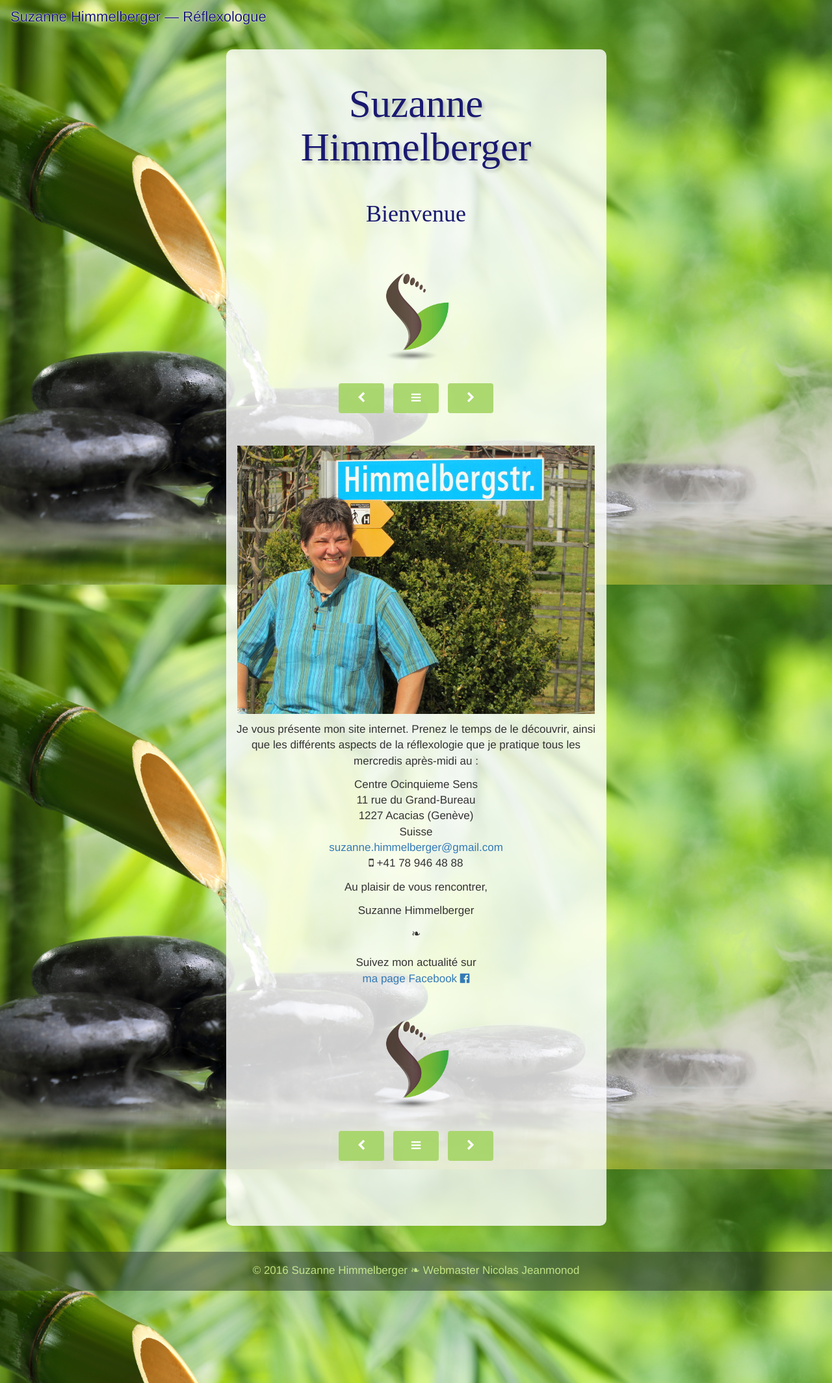
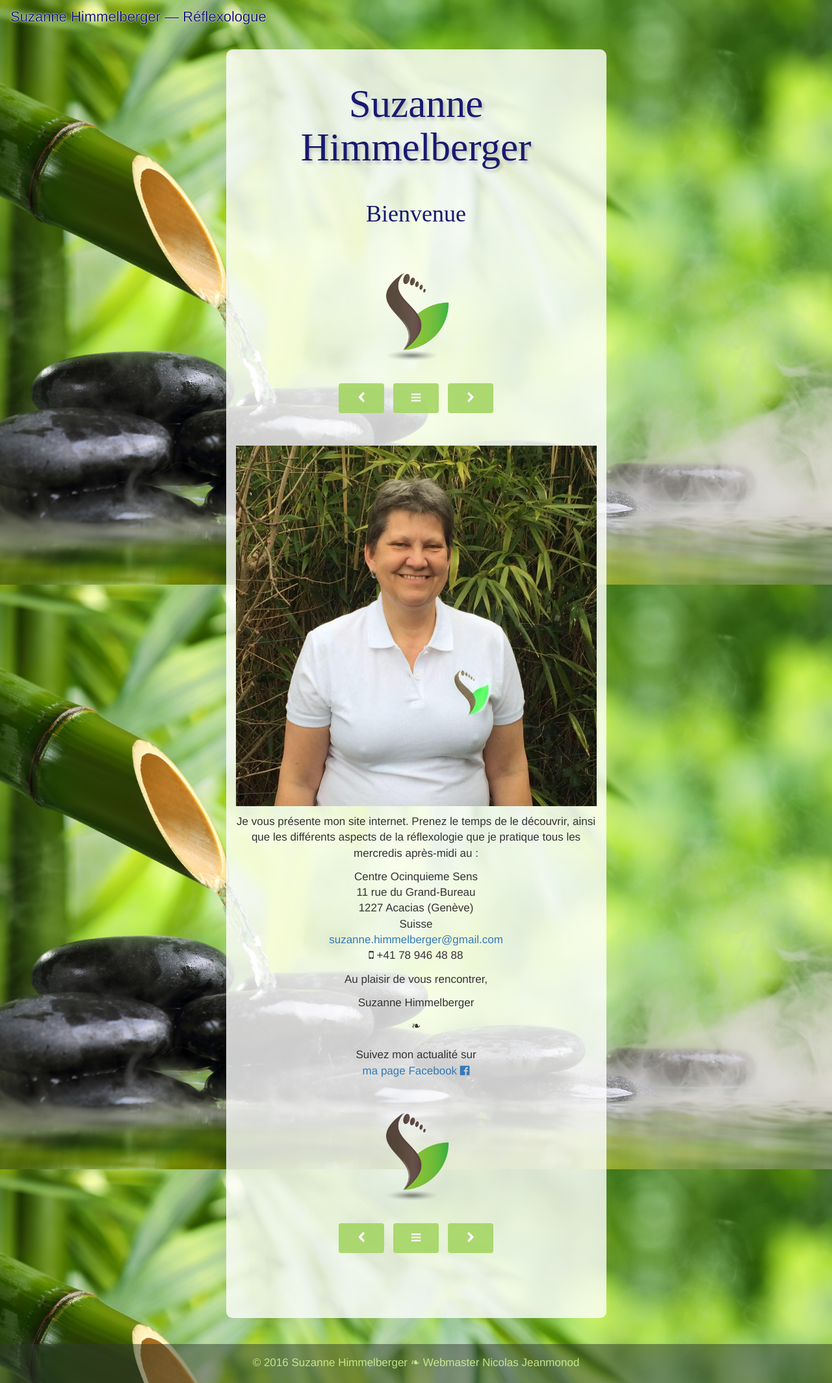
Before and after one commit to reflexohub/site-web-v1, a Jekyll site: the page built from 010-accueil.md, in a window 1280 px wide. Shown: the whole page at 65% size. Built offline with Jekyll 4.4.1, drawn with Linux system fonts in a browser that asks for light colours; nearby versions of some CDN libraries; some web fonts are replaced.

Commit message:
Changé photo

```diff
--- a/010-accueil.md
+++ b/010-accueil.md
@@ -10,7 +10,7 @@ published: true
 
 {% include prev-next-buttons.html %}
 
-![](./images/suzanne.jpg)
+![](./images/suzereflexo.jpg)
 
 Je vous présente mon site internet. Prenez le temps de le découvrir, ainsi que les différents aspects de la réflexologie que je pratique tous les mercredis après-midi au :
 
```
